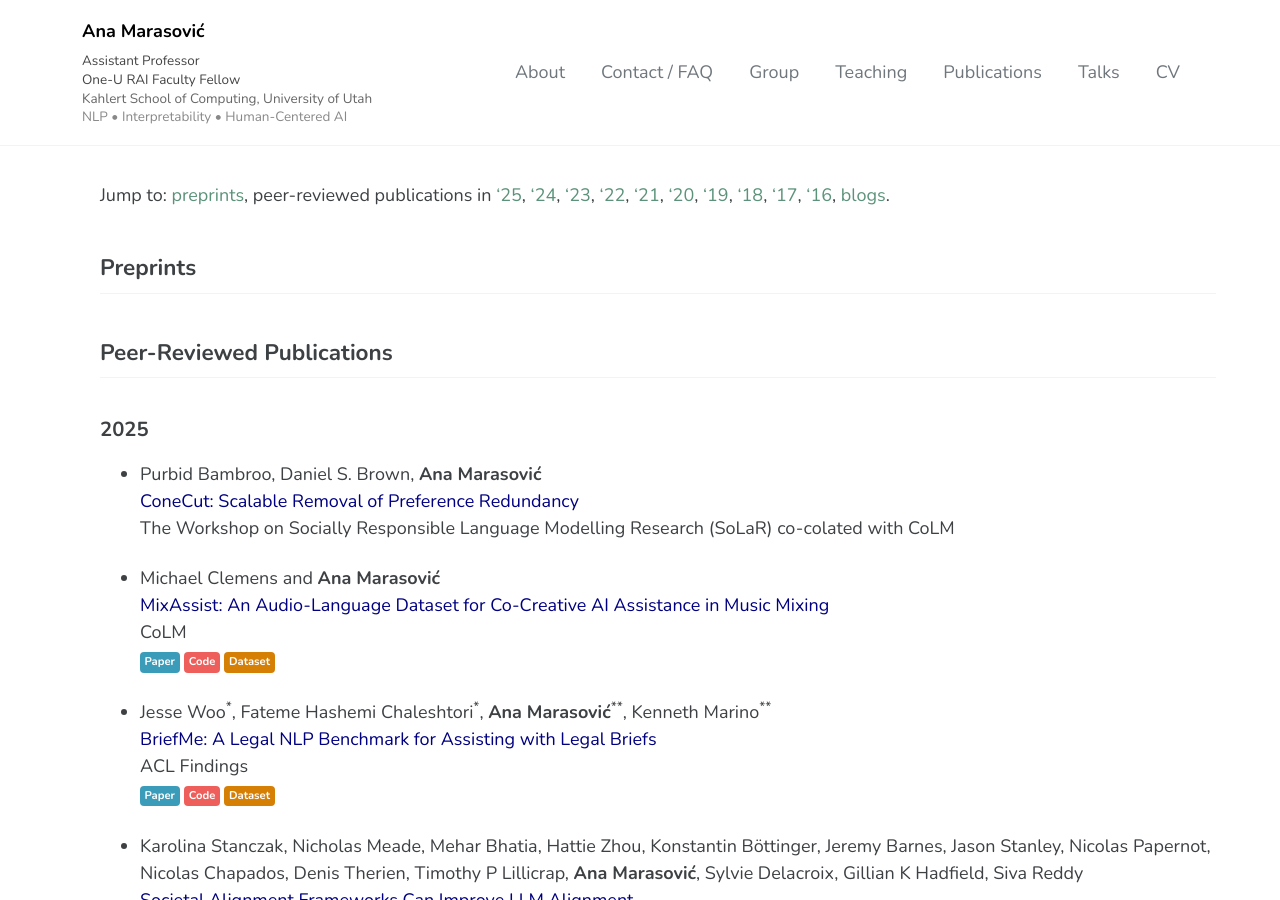
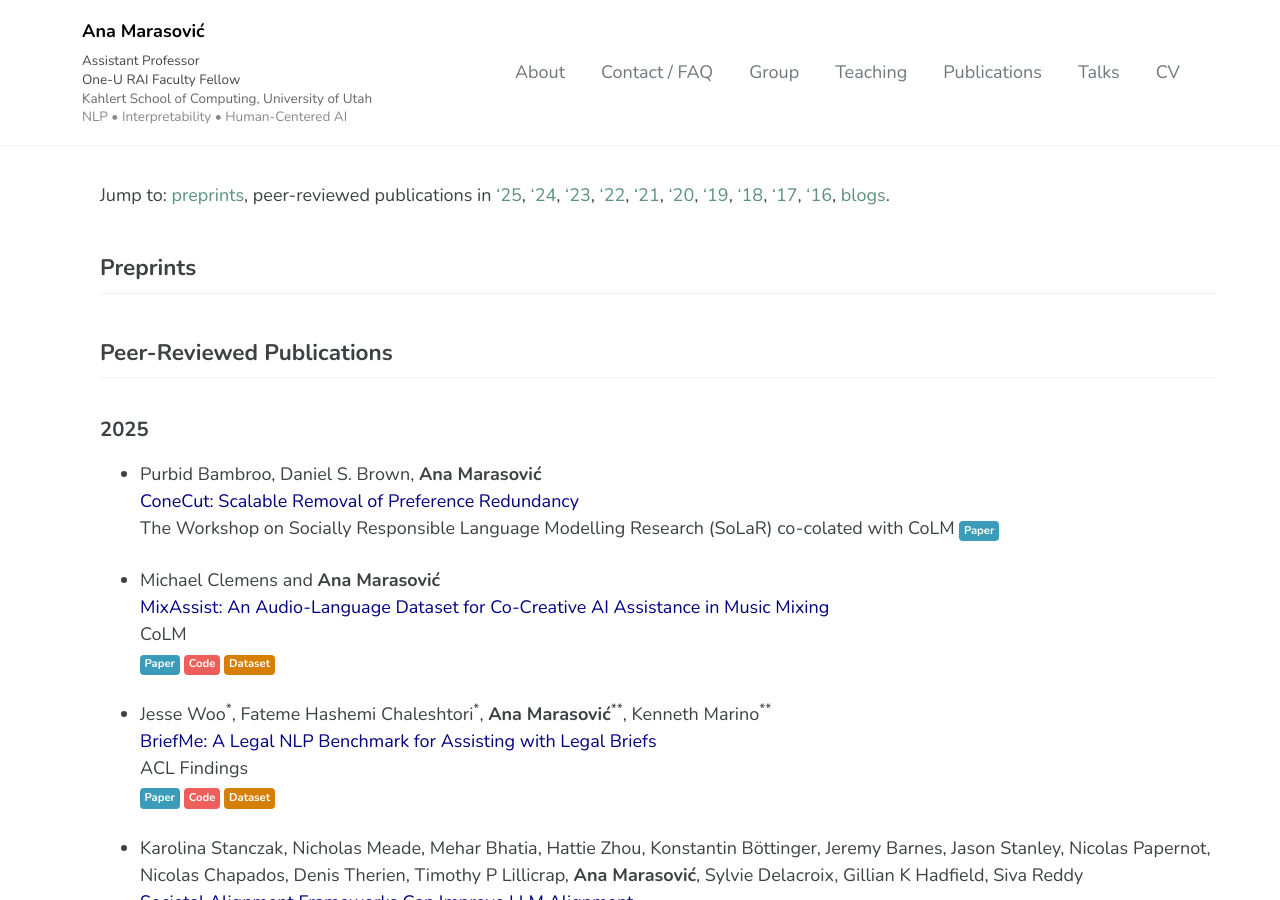
Before and after one commit to amarasovic/amarasovic.github.io, a Jekyll site: the page built from publications/index.md, in a window 1280 px wide and 900 px high. Built offline with Jekyll 4.4.1, drawn with Linux system fonts in a browser that asks for light colours; cached includes are drawn as plain includes; a script that is not in the unit is left out.

Commit message:
Add Paper link to ConeCut publication
Link to local PDF file at pubs/conecut.pdf for ConeCut paper.

🤖 Generated with [Claude Code](https://claude.ai/code)

Co-Authored-By: Claude <noreply@anthropic.com>

```diff
--- a/publications/index.md
+++ b/publications/index.md
@@ -17,6 +17,7 @@ Jump to: [preprints](https://www.anamarasovic.com/publications/#preprints), peer
 * Purbid Bambroo, Daniel S. Brown, **Ana Marasović**
 <span style="color:navy">ConeCut: Scalable Removal of Preference Redundancy</span>
 The Workshop on Socially Responsible Language Modelling Research (SoLaR) co-colated with CoLM
+[Paper](../pubs/conecut.pdf){: .btn .btn--info .btn--small}
 
 * Michael Clemens and **Ana Marasović**
 <span style="color:navy">MixAssist: An Audio-Language Dataset for Co-Creative AI Assistance in Music Mixing</span>
```
